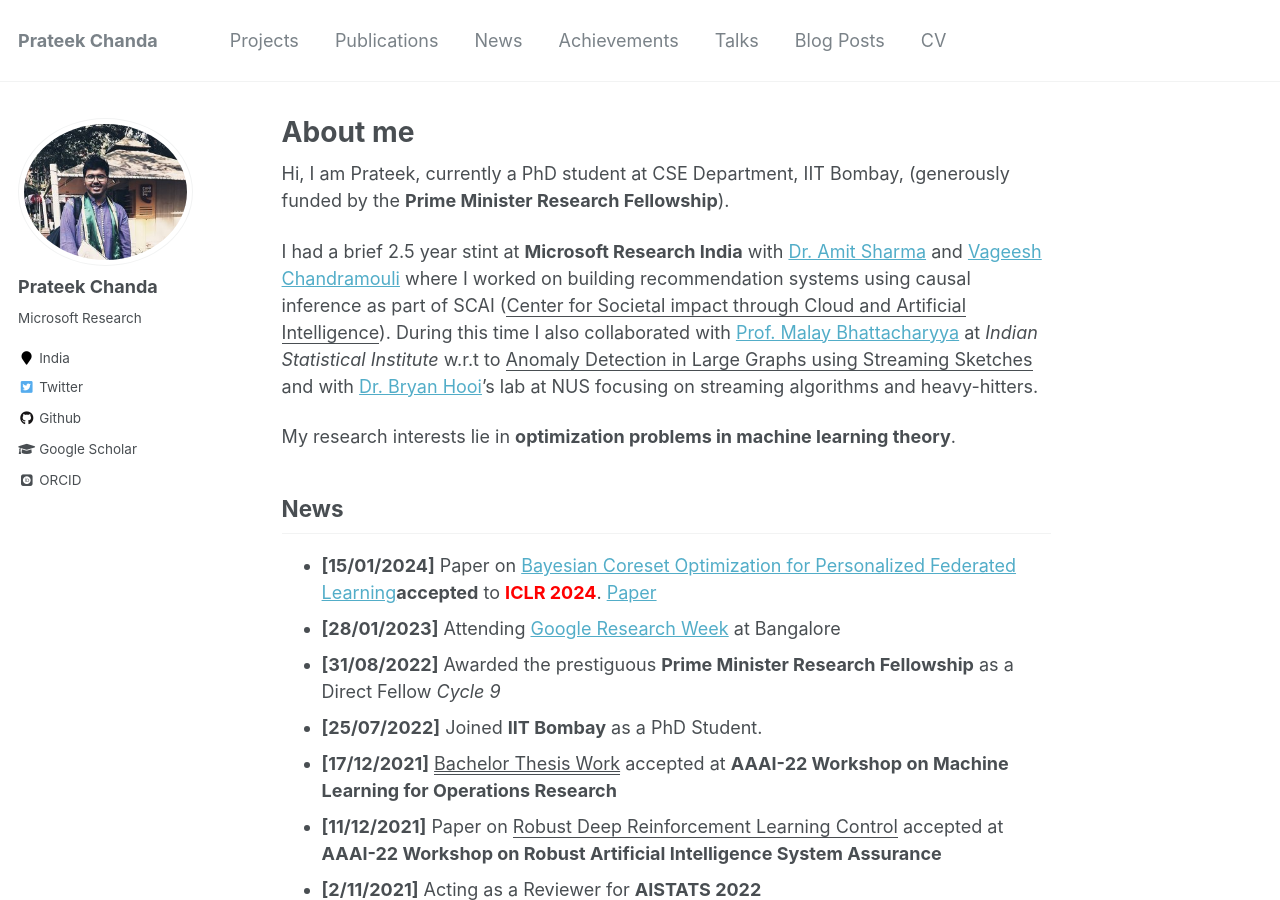
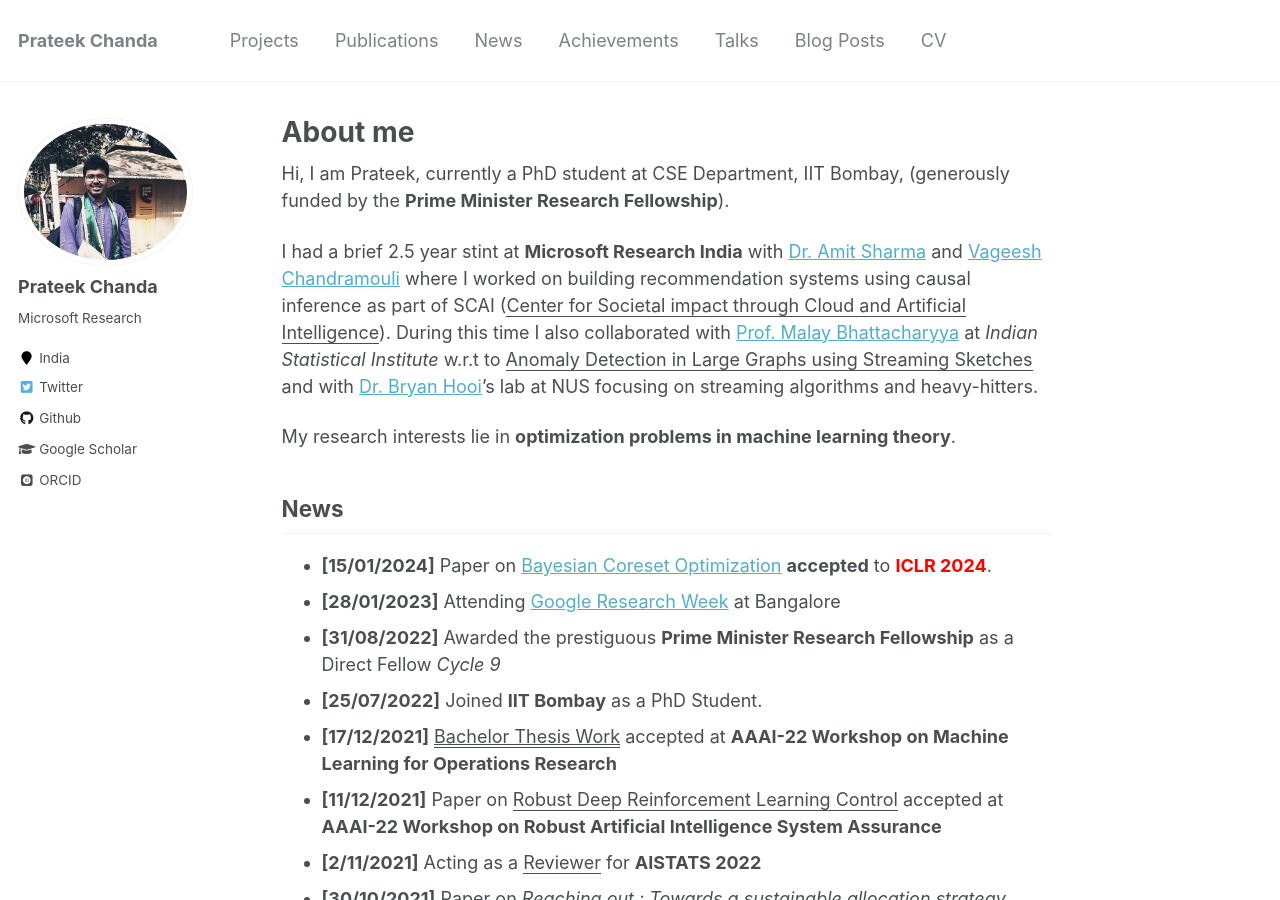
Before and after one commit to prateekiiest/prateekist.github.io, a Jekyll site: the page built from _pages/about.md, in a window 1280 px wide and 900 px high. Built offline with Jekyll 4.4.1, drawn with Linux system fonts in a browser that asks for light colours; some web fonts are replaced.

Commit message:
Update about.md

```diff
--- a/_pages/about.md
+++ b/_pages/about.md
@@ -18,7 +18,7 @@
 
 News
 ------
-- **[15/01/2024]** Paper on [Bayesian Coreset Optimization for Personalized Federated Learning](https://openreview.net/forum?id=uz7d2N2zul)**accepted** to <span style="color:red">**ICLR 2024**</span>. [Paper](https://openreview.net/pdf?id=uz7d2N2zul)
+- **[15/01/2024]** Paper on [Bayesian Coreset Optimization](https://openreview.net/forum?id=uz7d2N2zul) **accepted** to <span style="color:red">**ICLR 2024**</span>.
 - **[28/01/2023]** Attending [Google Research Week](https://sites.google.com/view/researchweek2023/home) at Bangalore
 - **[31/08/2022]** Awarded the prestiguous **Prime Minister Research Fellowship** as a Direct Fellow *Cycle 9*
 - **[25/07/2022]** Joined **IIT Bombay** as a PhD Student.
```
